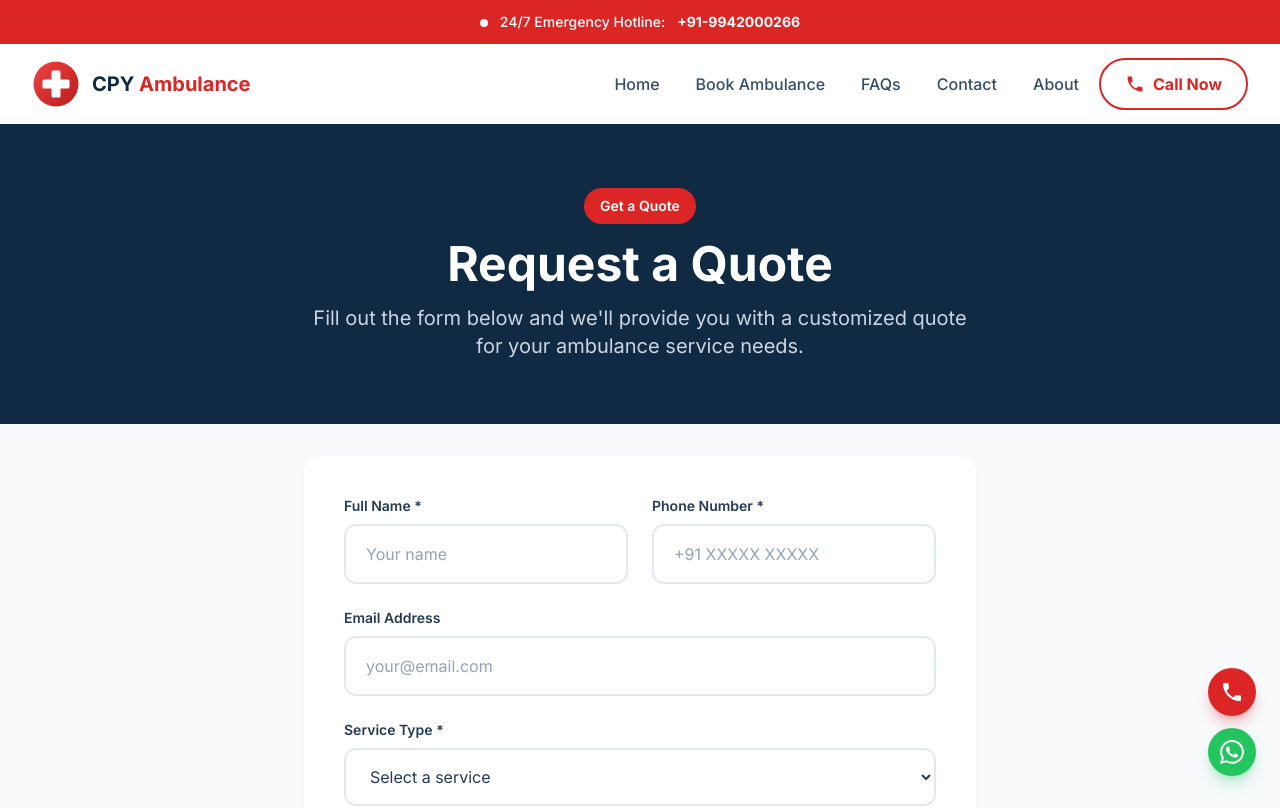
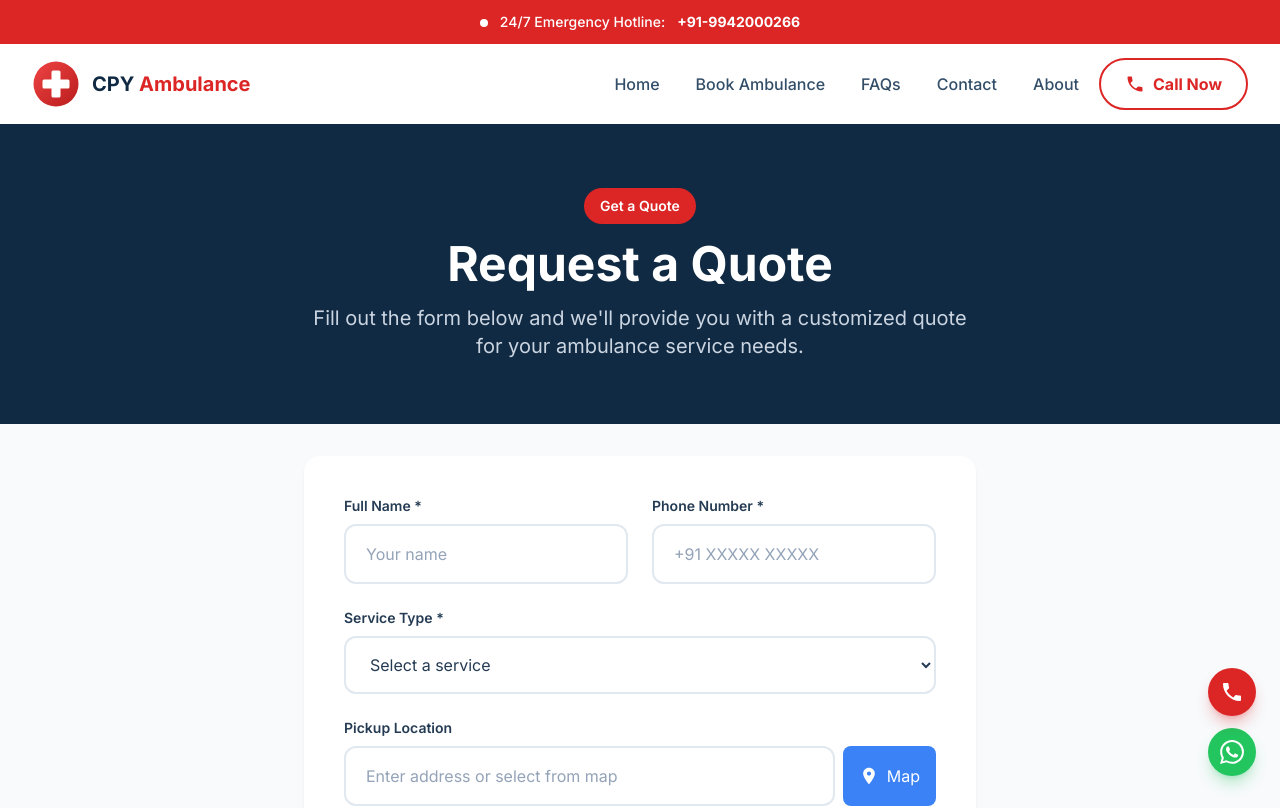
Before and after one commit to amcchq/cpyambulance, a React (Vite) app: page /quote in a window 1280 px wide. Shown: the top 808 px of the page. Built offline with nearby package versions, Linux system fonts and the light colour scheme.

Commit message:
Remove email field, add Freezer Van and Mortuary Van options to all forms

```diff
--- a/src/components/BookingForm.jsx
+++ b/src/components/BookingForm.jsx
@@ -388,6 +388,8 @@ Please confirm my booking.`;
                 { value: 'basic', label: 'BLS Ambulance', desc: 'Basic Life Support' },
                 { value: 'icu', label: 'ICU Ambulance', desc: 'Intensive Care Unit' },
                 { value: 'neonatal', label: 'Neonatal Ambulance', desc: 'Specialized for infants' },
+                { value: 'freezer', label: 'Freezer Van', desc: 'Temperature controlled transport' },
+                { value: 'mortuary', label: 'Mortuary Van', desc: 'Deceased transport' },
               ].map((type) => (
                 <label key={type.value} className="flex items-center cursor-pointer group p-3 rounded-xl hover:bg-primary-50 transition-colors duration-200 border-2 border-transparent hover:border-primary-200">
                   <input
--- a/src/pages/Quote.jsx
+++ b/src/pages/Quote.jsx
@@ -4,7 +4,6 @@ const Quote = () => {
     const [formData, setFormData] = useState({
         name: '',
         phone: '',
-        email: '',
         serviceType: '',
         pickupLocation: '',
         destination: '',
@@ -61,7 +60,6 @@ const Quote = () => {
         const message = `Quote Request:
 Name: ${formData.name}
 Phone: ${formData.phone}
-Email: ${formData.email}
 Service: ${formData.serviceType}
 Pickup: ${formData.pickupLocation}
 Destination: ${formData.destination}
@@ -151,22 +149,6 @@ Message: ${formData.message}`;
                                 </div>
                             </div>
 
-                            {/* Email */}
-                            <div>
-                                <label htmlFor="email" className="block text-sm font-semibold text-navy-800 mb-2">
-                                    Email Address
-                                </label>
-                                <input
-                                    type="email"
-                                    id="email"
-                                    name="email"
-                                    value={formData.email}
-                                    onChange={handleChange}
-                                    className="form-input"
-                                    placeholder="your@email.com"
-                                />
-                            </div>
-
                             {/* Service Type */}
                             <div>
                                 <label htmlFor="serviceType" className="block text-sm font-semibold text-navy-800 mb-2">
@@ -185,6 +167,8 @@ Message: ${formData.message}`;
                                     <option value="icu">ICU Ambulance</option>
                                     <option value="bls">BLS Ambulance</option>
                                     <option value="neonatal">Neonatal Ambulance</option>
+                                    <option value="freezer">Freezer Van</option>
+                                    <option value="mortuary">Mortuary Van</option>
                                     <option value="patient-transfer">Patient Transfer</option>
                                     <option value="event-standby">Event Medical Standby</option>
                                 </select>
```
